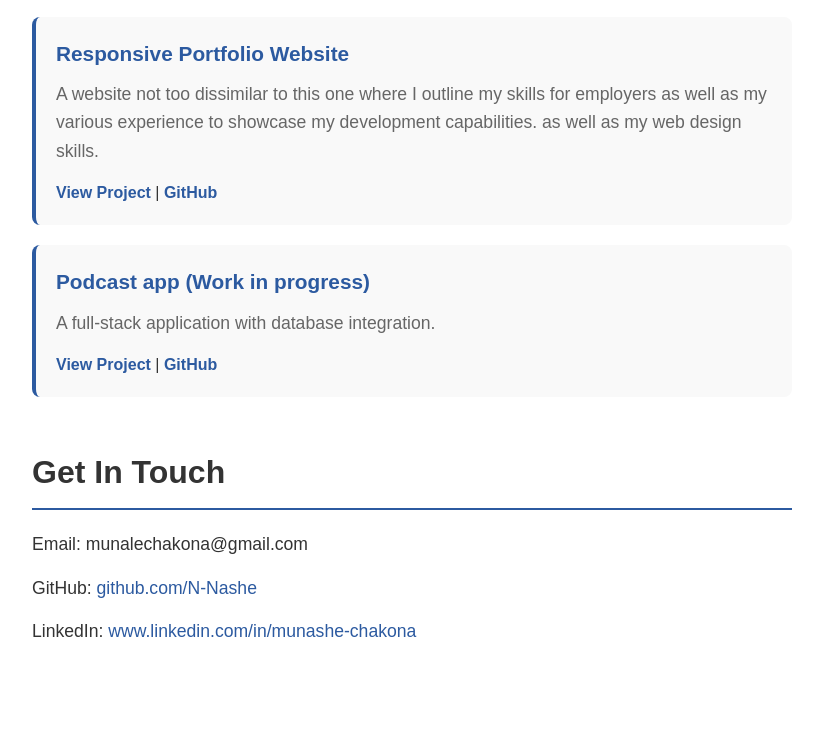
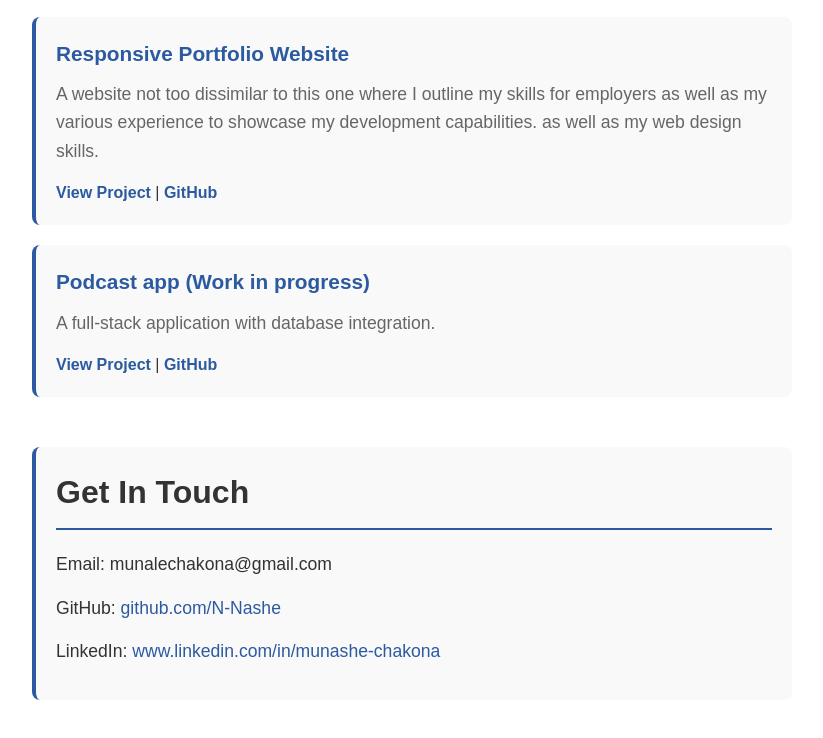
Before and after one commit to N-Nashe/CDV05, a plain HTML site: page index.html in a window 1280 px wide. Shown: the part 1217-1955 px from the top of the page, without its empty margins (228-1051 px from the left). Before the commit the page ends 1932 px from the top, so only its background shows below. Drawn offline with Linux system fonts and the light colour scheme.

Commit message:
planning for color theme to add to site

```diff
--- a/styles.css
+++ b/styles.css
@@ -1,4 +1,3 @@
-
 /*General Styles */
 * {
     margin: 0;
@@ -157,6 +156,13 @@ p {
 }
 
 /* Contact Section */
+
+#contact{
+    background-color:#f9f9f9;
+    padding: 20px;
+    border-radius: 8px;
+   border-left: #2c5aa0 4px solid;
+}
 #contact p {
     font-size: 1.1rem;
     margin-bottom: 15px;
@@ -170,3 +176,15 @@ p {
 #contact a:hover {
     text-decoration: underline;
 }
+/* Color Variables
+:root {
+    --primary: #10b981;
+    --primary-dark: #047857;
+    --secondary: #3b82f6;
+    --accent: #8b5cf6;
+    --success: #22c55e;
+    --text: #111827;
+    --text-light: #374151;
+    --bg-light: #f0fdf4;
+    --bg-card: #ffffff;
+}
```
